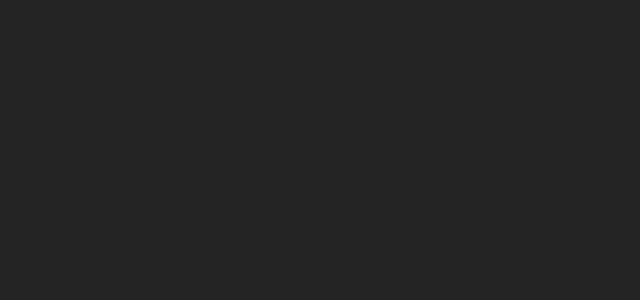
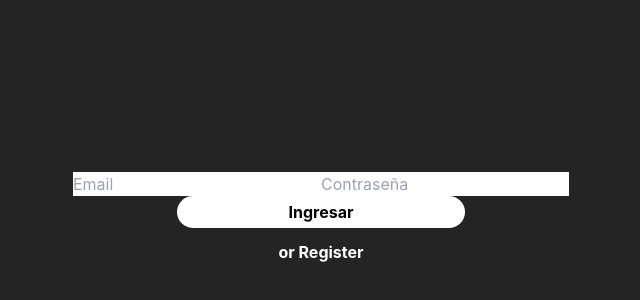
Before and after one commit to maxitrigo/MedusaGymFront, a React (Vite) app: page / in a window 1280 px wide. Before the commit this address had no page. Shown: the part 180-480 px from the top of the page, without its empty margins (319-959 px from the left). Built offline with nearby package versions, Linux system fonts and the light colour scheme.

Commit message:
fix console logs

```diff
--- a/src/App.tsx
+++ b/src/App.tsx
@@ -9,7 +9,7 @@
   return (
     <>
     <Routes>
-      <Route path="/auth" element={<Auth />} />
+      <Route path="/" element={<Auth />} />
     </Routes>
     </>
   )
--- a/src/components/Register.tsx
+++ b/src/components/Register.tsx
@@ -17,13 +17,11 @@
             ...userData,
             [name]: value
         })
-        console.log(userData);
     }
 
     const handleSubmit = async (e: React.FormEvent<HTMLFormElement>) => {
         e.preventDefault();
         try {
-            console.log(userData);
             const response = await axios.post(`${URL}/register`, {
                 email: userData.email,
                 name: `${userData.name} ${userData.surname}`,
--- a/src/components/SignIn.tsx
+++ b/src/components/SignIn.tsx
@@ -18,20 +18,18 @@
             ...userData,
             [name]: value
         })
-        console.log(userData);
-
     }
 
     const handleSubmit = async (e: React.FormEvent<HTMLFormElement>) => {
         e.preventDefault();
         try{
-            console.log(userData);
             const response = await axios.post(`${URL}/login`, {
                 email: userData.email,
                 password: userData.password
-            });
+            })
             console.log(response.data);
         } catch (error) {
+            alert("Email o contraseña incorrectos");
             console.log(error);
         }
     }
```
